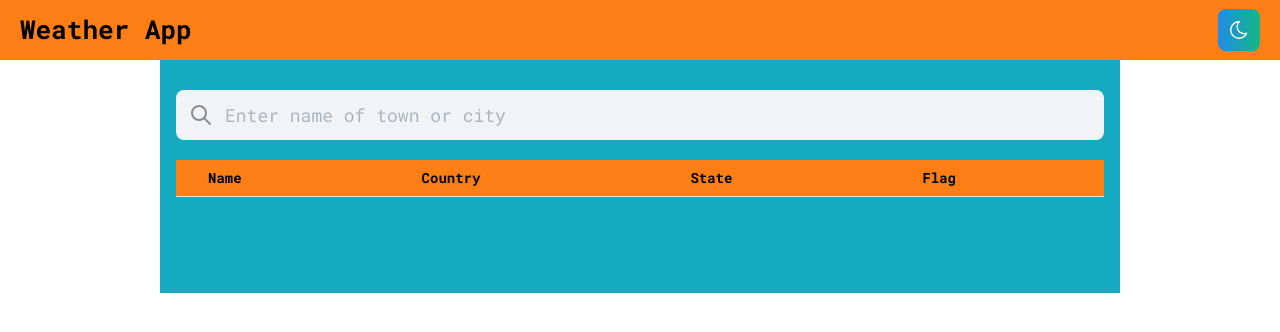
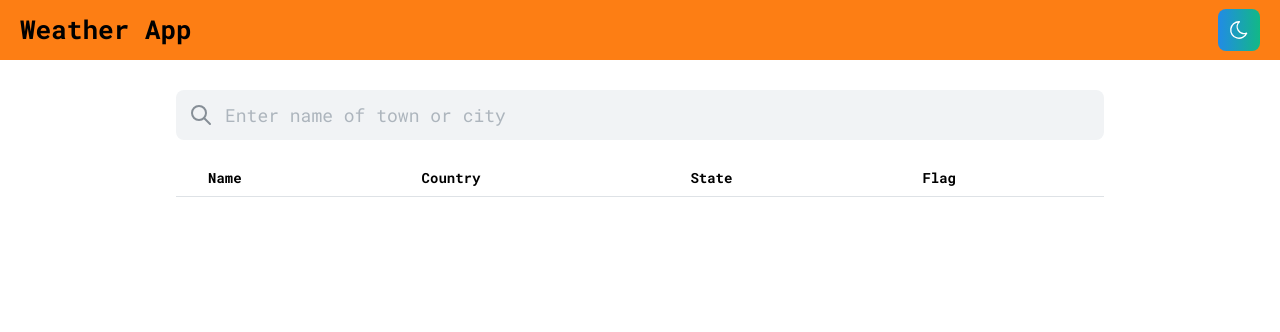
Before and after one commit to moodyKroko/weather-app, a React (Vite) app: page / in a window 1280 px wide. Shown: the top 332 px of the page. Built offline with nearby package versions, Linux system fonts and the light colour scheme.

Commit message:
remove all background colors

```diff
--- a/src/App.tsx
+++ b/src/App.tsx
@@ -13,7 +13,7 @@ export default function App(): JSX.Element {
       <QueryClientProvider client={queryClient}>
         <Navbar />
         <main>
-          <Container pt={90} size="md" bg="cyan">
+          <Container pt={90} size="md">
             <Hero />
           </Container>
         </main>
--- a/src/components/Hero.tsx
+++ b/src/components/Hero.tsx
@@ -70,9 +70,9 @@ export default function Hero(): JSX.Element {
         />
 
         {/* TODO: export to WeatherList component */}
-        <Table highlightOnHover highlightOnHoverColor='gray' horizontalSpacing="xl">
+        <Table highlightOnHover horizontalSpacing="xl">
           <Table.Thead>
-            <Table.Tr bg="orange">
+            <Table.Tr>
               <Table.Th>Name</Table.Th>
               <Table.Th>Country</Table.Th>
               <Table.Th>State</Table.Th>
```
